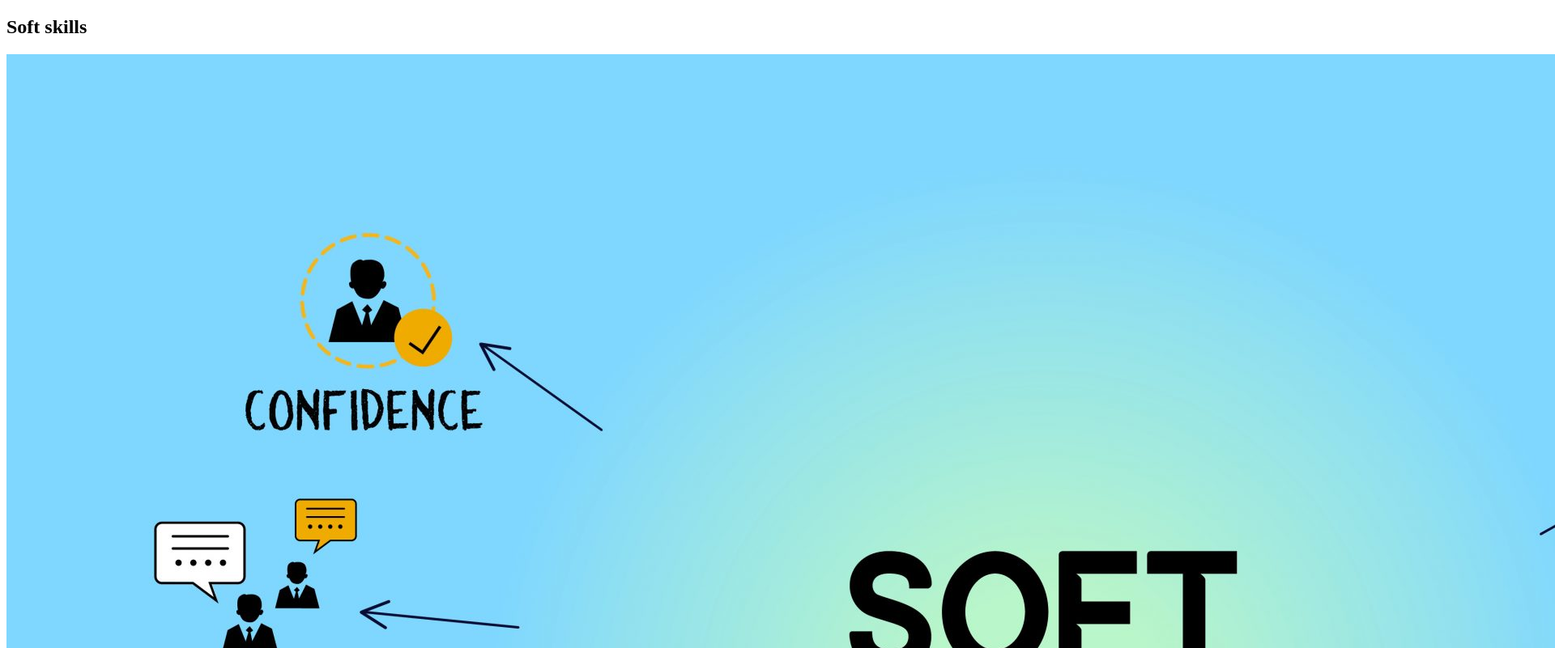
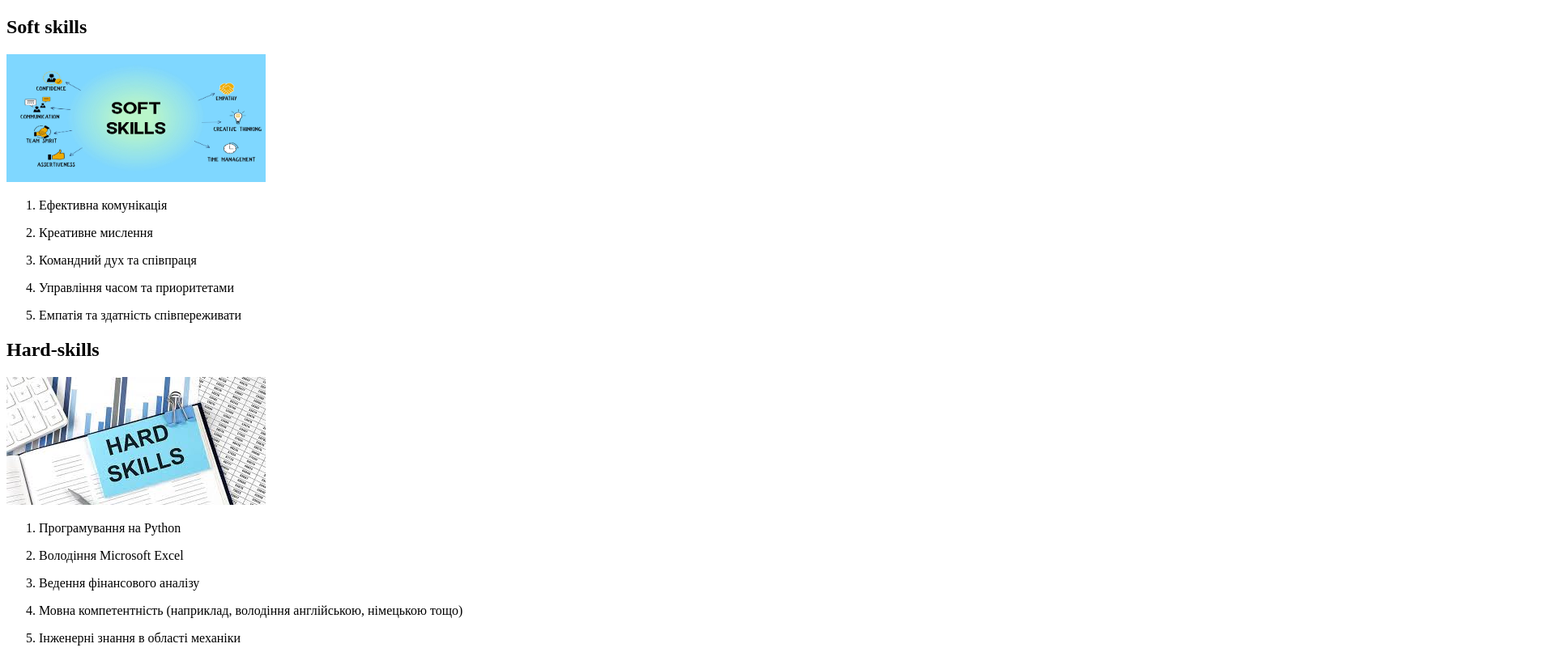
Before and after one commit to David201027/hw-2, a plain HTML site: page index.html in a window 1280 px wide. Shown: the top 801 px of the page at 81% size, 1920 px wide, since content can reach past the window. Drawn offline with Linux system fonts and the light colour scheme.

Commit message:
Update index.html

```diff
--- a/index.html
+++ b/index.html
@@ -9,7 +9,7 @@
     <main>
         <section class="soft">
             <h2>Soft skills</h2>
-            <img src="./images/soft-skills-scaled-1.jpeg" alt="...">
+            <img src="./images/soft-skills-scaled-1.jpeg" alt="..." width="320px" height="158px">
             <ol>
                 <li><p>Ефективна комунікація</p></li>
                 <li><p>Креативне мислення</p></li>
```
